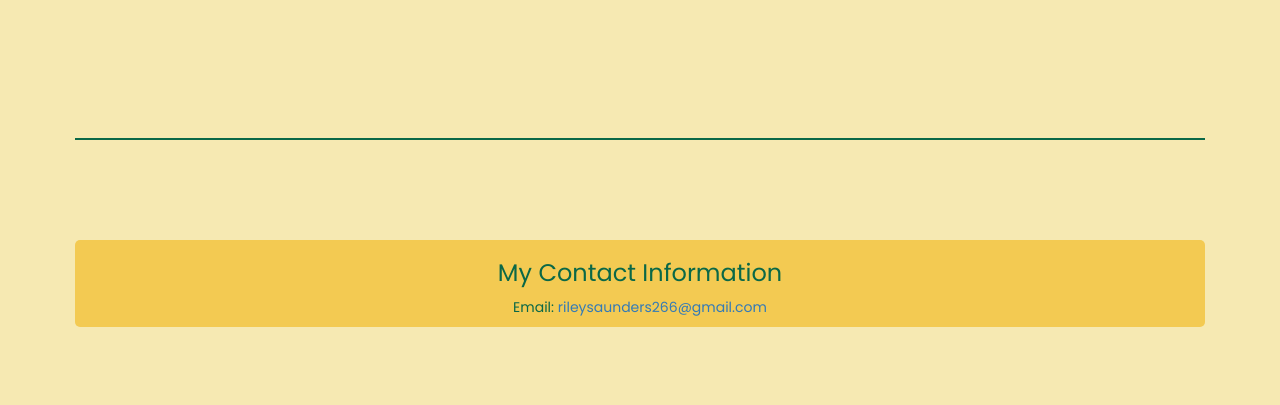
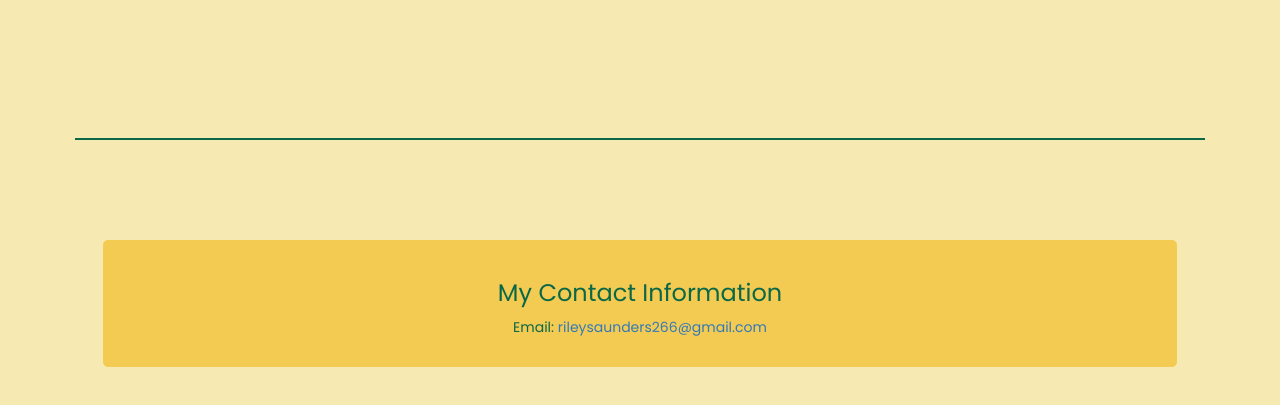
Before and after one commit to RileySau266/RileySaundersPortfolio, a plain HTML site: page index.html in a window 1280 px wide. Shown: the part 3833-4238 px from the top of the page. Drawn offline with nearby package versions, Linux system fonts and the light colour scheme.

Commit message:
Update index.html

```diff
--- a/index.html
+++ b/index.html
@@ -102,7 +102,7 @@
 
     <div class="divider"></div>
 
-    <footer class="footer container-fluid text-center ">
+    <footer class="footer container-fluid text-center main-content ">
       <h3> My Contact Information</h3>
       <p>Email: <a href="mailto:rileysaunders266@gmail.com">rileysaunders266@gmail.com</a></p>
     </footer>
```
